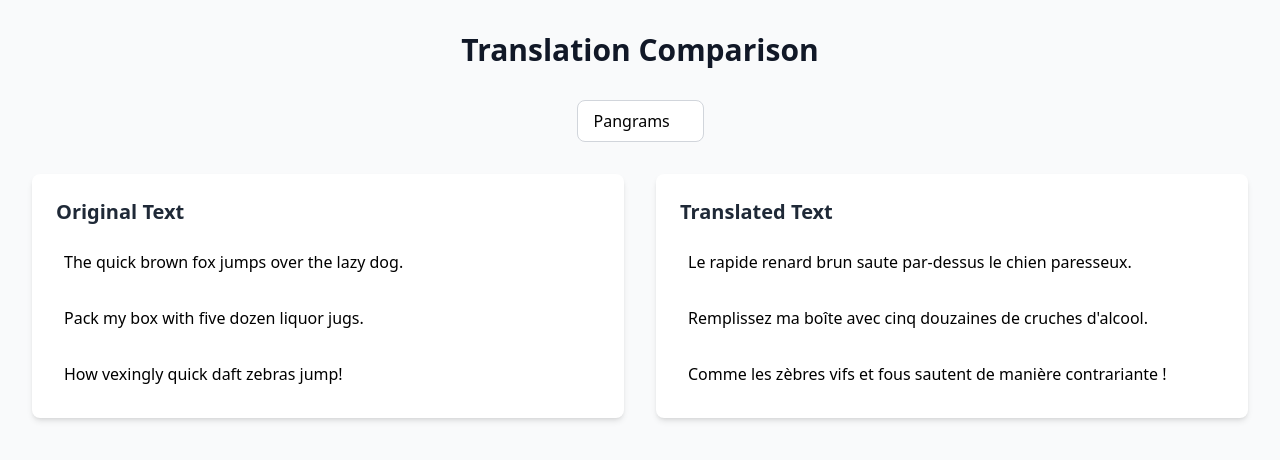
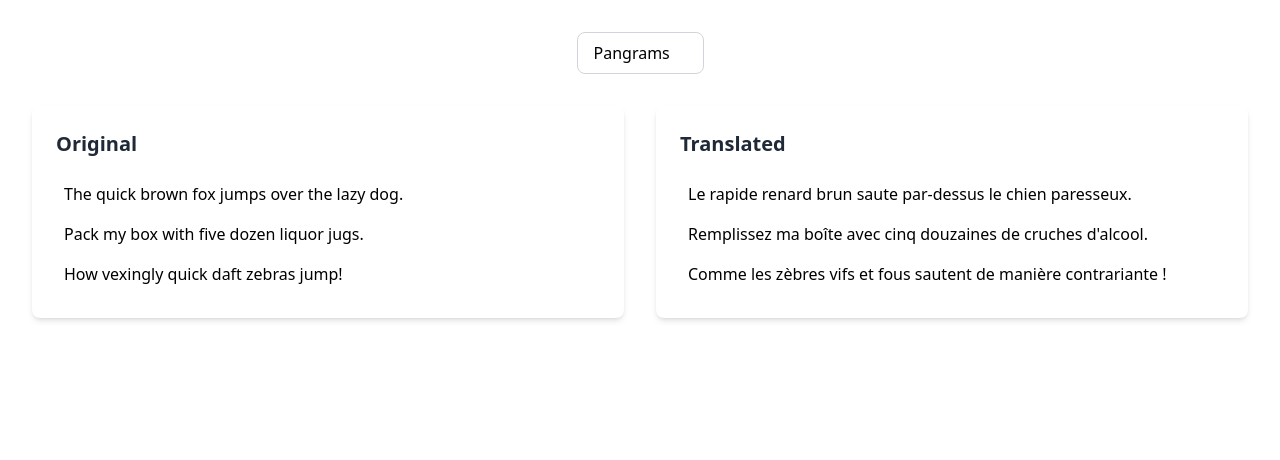
Before and after one commit to sarakabocha/reader, a React (Vite) app: page / in a window 1280 px wide. Shown: the top 460 px of the page. Built offline with nearby package versions, Linux system fonts and the light colour scheme.

Commit message:
component

```diff
--- a/src/App.tsx
+++ b/src/App.tsx
@@ -1,6 +1,6 @@
 import React, { useState } from 'react';
 import { translations } from './data/translations';
-import { ChevronDown } from 'lucide-react';
+import { TranslationPane } from './components/TranslationPane';
 
 function App() {
   const [hoveredIndex, setHoveredIndex] = useState<number | null>(null);
@@ -10,12 +10,8 @@ function App() {
   const currentSet = translations[selectedSet];
 
   return (
-    <div className="min-h-screen bg-gray-50 p-8">
+    <div className="min-h-screen bg-white p-8">
       <div className="max-w-7xl mx-auto">
-        <h1 className="text-3xl font-bold text-gray-900 mb-8 text-center">
-          Translation Comparison
-        </h1>
-
         <div className="mb-8 flex justify-center">
           <div className="relative inline-block">
             <select
@@ -35,42 +31,20 @@ function App() {
 
         <div className="grid grid-cols-2 gap-8">
           {/* Original Text Column */}
-          <div className="bg-white rounded-lg shadow-md p-6">
-            <h2 className="text-xl font-semibold mb-4 text-gray-800">Original Text</h2>
-            <div className="space-y-4">
-              {currentSet.original.map((sentence, index) => (
-                <p
-                  key={index}
-                  className={`p-2 rounded transition-colors duration-200 ${
-                    hoveredIndex === index ? 'bg-blue-50' : 'hover:bg-gray-50'
-                  }`}
-                  onMouseEnter={() => setHoveredIndex(index)}
-                  onMouseLeave={() => setHoveredIndex(null)}
-                >
-                  {sentence}
-                </p>
-              ))}
-            </div>
-          </div>
+          <TranslationPane
+            title="Original"
+            sentences={currentSet.original}
+            hoveredIndex={hoveredIndex}
+            onHover={setHoveredIndex}
+          />
 
           {/* Translated Text Column */}
-          <div className="bg-white rounded-lg shadow-md p-6">
-            <h2 className="text-xl font-semibold mb-4 text-gray-800">Translated Text</h2>
-            <div className="space-y-4">
-              {currentSet.translated.map((sentence, index) => (
-                <p
-                  key={index}
-                  className={`p-2 rounded transition-colors duration-200 ${
-                    hoveredIndex === index ? 'bg-blue-50' : 'hover:bg-gray-50'
-                  }`}
-                  onMouseEnter={() => setHoveredIndex(index)}
-                  onMouseLeave={() => setHoveredIndex(null)}
-                >
-                  {sentence}
-                </p>
-              ))}
-            </div>
-          </div>
+          <TranslationPane
+            title="Translated"
+            sentences={currentSet.translated}
+            hoveredIndex={hoveredIndex}
+            onHover={setHoveredIndex}
+          />
         </div>
       </div>
     </div>
--- /dev/null
+++ b/src/components/TranslationPane.tsx
@@ -0,0 +1,30 @@
+import React from 'react';
+
+type TranslationPaneProps = {
+  title: string;
+  sentences: string[];
+  hoveredIndex: number | null;
+  onHover: (index: number | null) => void;
+};
+
+export function TranslationPane({ title, sentences, hoveredIndex, onHover }: TranslationPaneProps) {
+  return (
+    <div className="bg-white rounded-lg shadow-md p-6">
+      <h2 className="text-xl font-semibold mb-4 text-gray-800">{title}</h2>
+      <div>
+        {sentences.map((sentence, index) => (
+          <p
+            key={index}
+            className={`p-2 rounded ${
+              hoveredIndex === index ? 'bg-blue-50' : 'hover:bg-gray-50'
+            }`}
+            onMouseEnter={() => onHover(index)}
+            onMouseLeave={() => onHover(null)}
+          >
+            {sentence}
+          </p>
+        ))}
+      </div>
+    </div>
+  );
+}
```
Also changed, not shown: 1 other file (tests, documents, lock files or other folders).
